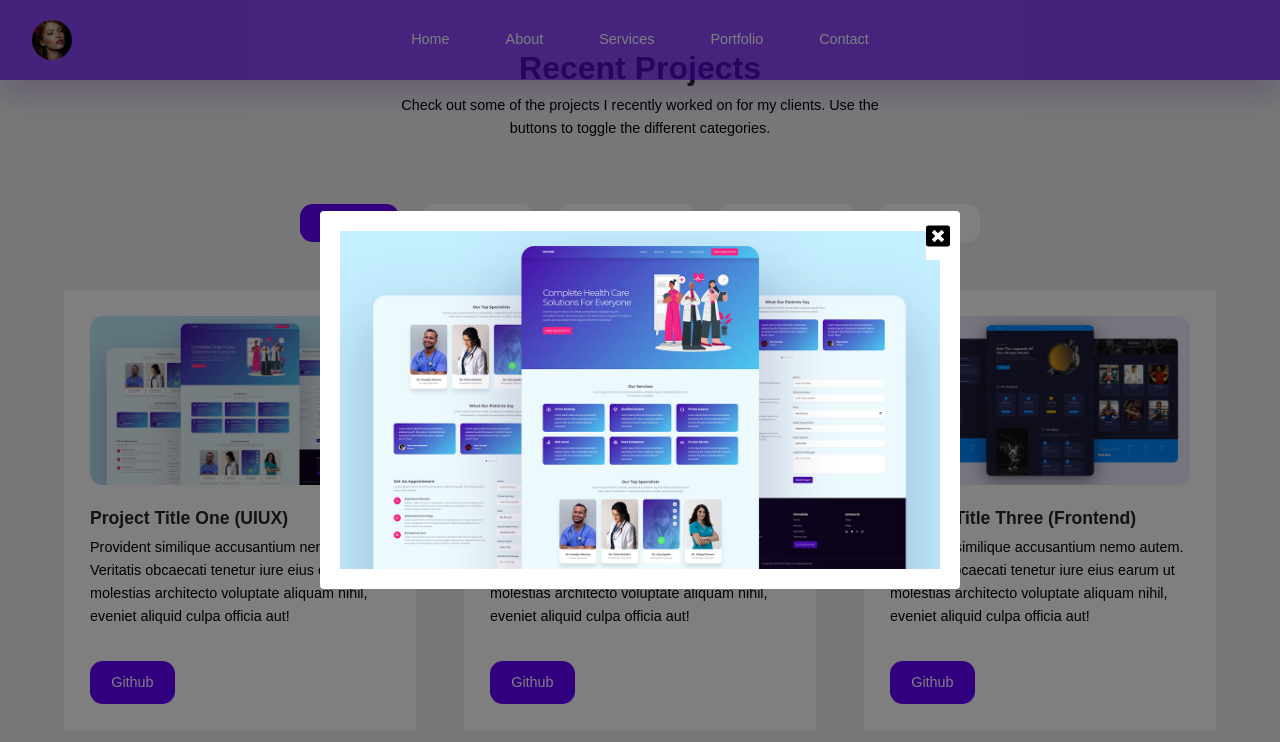
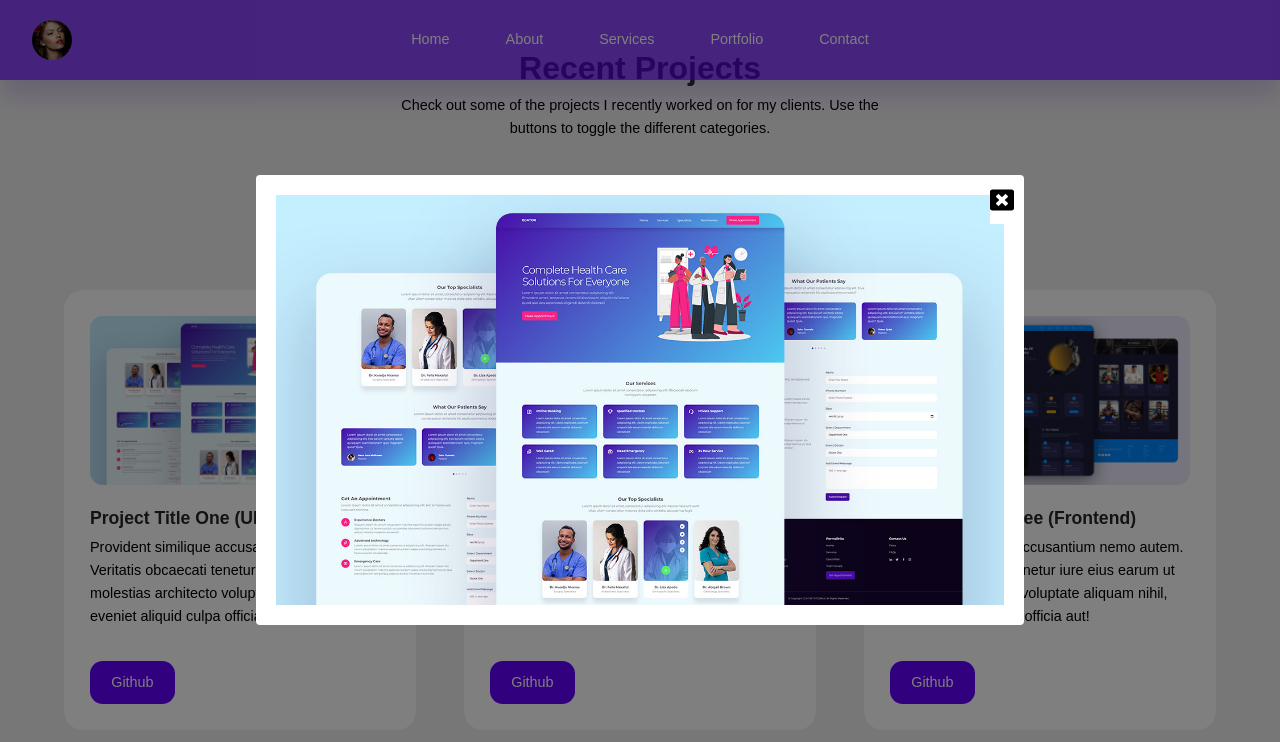
Before and after one commit to 25Miki/react-portfolio, a React (Create React App) app: page / in a window 1280 px wide. Both pictures are taken after a click on the element 240 px from the left and 2933 px from the top of the page. Shown: the part 2533-3275 px from the top of the page. Built offline with nearby package versions, Linux system fonts and the light colour scheme; the HTML template or start-up script is replaced by a standard one.

Commit message:
miércoles

```diff
--- a/src/components/modal.css
+++ b/src/components/modal.css
@@ -18,7 +18,7 @@
     padding: 20px;
     border-radius: 4px;
     position: relative;
-    max-width: 50%;
+    max-width: 40%;
   }
 
   .modal__close {
@@ -28,6 +28,12 @@
     right: 10px;
     font-size: 24px;
     cursor: pointer;
+  }
+
+  @media screen and (max-width: 1300px) {
+    .modal__content {
+      max-width: 60%;
+    }
   }
 
   @media screen and (max-width: 1100px) {
--- a/src/index.scss
+++ b/src/index.scss
@@ -25,8 +25,6 @@
     --container-width-lg: 100vw;
     --container-width-md: 90vw;
     --container-width-sm: 50vw;
-
-    --container-width-modal:
 
     /* BORDER RADIUS VARIABLES */
     --border-radius-1: 1.2rem;
```
